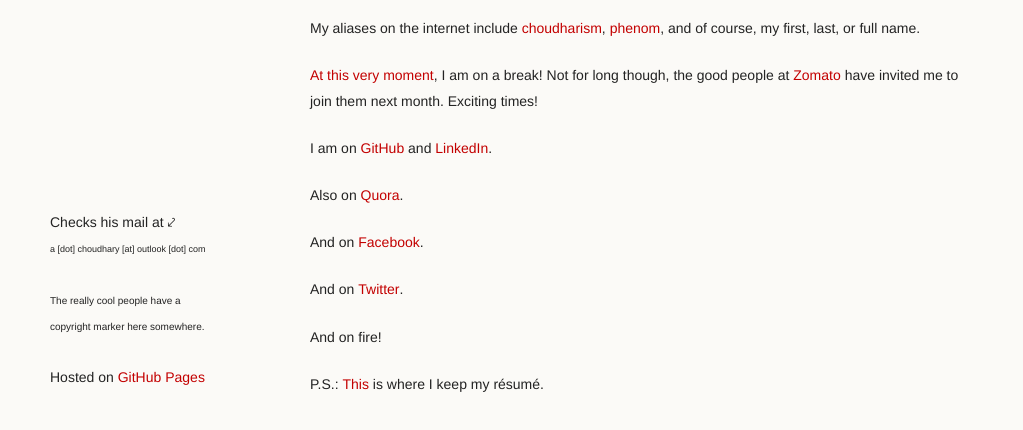
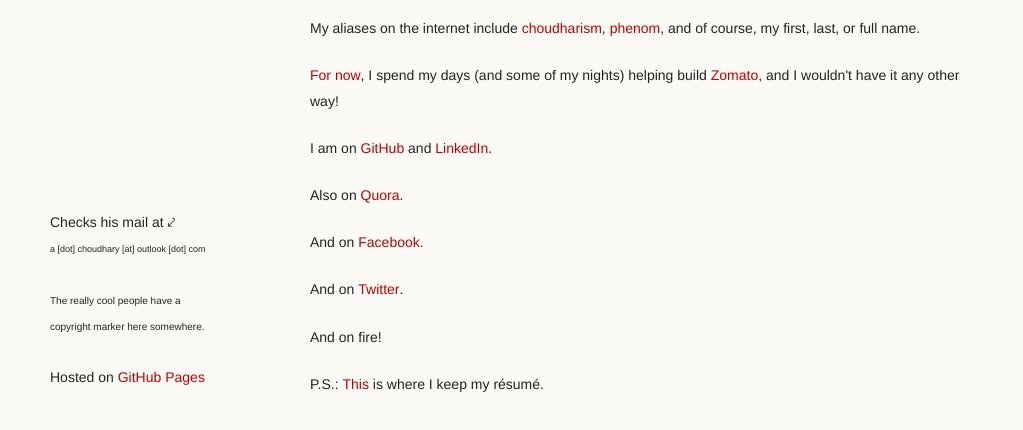
Before and after one commit to abhishekchoudhary/abhishekchoudhary.github.io, a plain HTML site: page index.html in a window 1280 px wide. Shown: the part 378-808 px from the top of the page, without its empty margins (0-1023 px from the left). Drawn offline with Linux system fonts and the light colour scheme.

Commit message:
adding present status

```diff
--- a/index.html
+++ b/index.html
@@ -31,7 +31,7 @@
 
         <p>My aliases on the internet include <a href="#" title="Most web services, FreeNode IRC">choudharism</a>, <a href="#" title="Mozilla IRC">phenom</a>, and of course, my first, last, or full name.</p>
 
-        <p><a href="http://www.worldtimeserver.com/current_time_in_IN.aspx">At this very moment</a>, I am on a break! Not for long though, the good people at <a href="http://www.zomato.com/">Zomato</a> have invited me to join them next month. Exciting times!</p>
+        <p><a href="http://www.worldtimeserver.com/current_time_in_IN.aspx">For now</a>, I spend my days (and some of my nights) helping build <a href="http://www.zomato.com/">Zomato</a>, and I wouldn't have it any other way!</p>
 
         <p>I am on <a href="https://github.com/abhishekchoudhary">GitHub</a> and <a href="http://www.linkedin.com/in/choudharyabhishek">LinkedIn</a>.</p>
 
```
